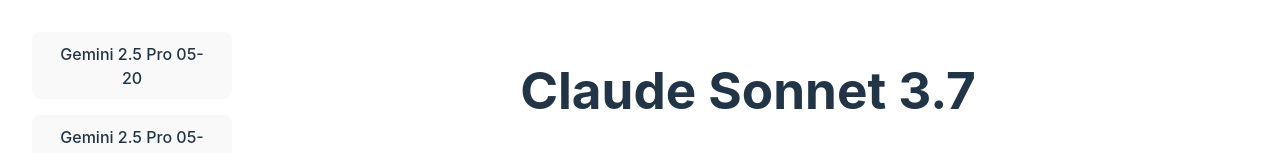
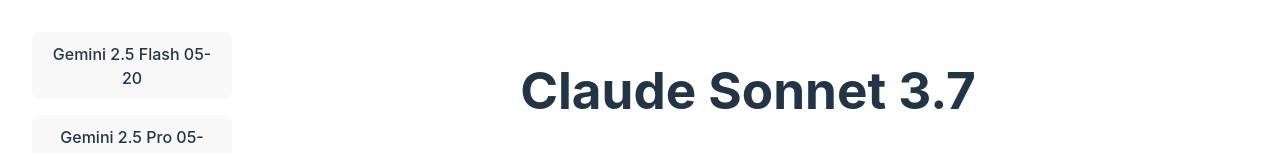
Before and after one commit to pappitti/escalator-bench, a React (Vite) app: page / in a window 1280 px wide. Shown: the top 153 px of the page. Built offline with nearby package versions, Linux system fonts and the light colour scheme.

Commit message:
change gemini 2.5 pro 0520 for gemini 2.5 flash 0520

```diff
--- a/src/App.jsx
+++ b/src/App.jsx
@@ -11,7 +11,7 @@
 import Gemini2ProViz from './models/gemini2-pro'
 import Gemini25ProViz from './models/gemini2.5-pro'
 import Gemini25Pro0506Viz from './models/gemini2.5-pro-0506'
-import Gemini25Pro0520Viz from './models/gemini2.5-pro-0520'
+import Gemini25Flash0520Viz from './models/gemini2.5-flash-0520'
 import Gemini2FlashThinkingExpViz from './models/gemini2-flash-thinking-experimental'
 import QwQViz from './models/qwq32b'
 import Dsv3Viz from './models/dsv3'
@@ -21,7 +21,7 @@
   const [assistant, setAssistant] = useState("Claude Sonnet 3.7")
 
   const modelElements ={
-    "Gemini 2.5 Pro 05-20" : Gemini25Pro0520Viz,
+    "Gemini 2.5 Flash 05-20" : Gemini25Flash0520Viz,
     "Gemini 2.5 Pro 05-06" : Gemini25Pro0506Viz,
     "Gemini 2.5 Pro 03-25" : Gemini25ProViz,
     "DeepSeek v3 0324" : Dsv3Viz,
--- a/src/models/gemini2.5-pro-0520.jsx
+++ b/src/models/gemini2.5-flash-0520.jsx
@@ -1,5 +1,5 @@
 /******************************************************
- * LICENCE : GEMINI 2.5 PRO 0520 OUTPUT
+ * LICENCE : GEMINI 2.5 Flash 0520 OUTPUT
 *******************************************************/
 
 import React, { useState, useEffect, useRef, useCallback } from 'react';
@@ -618,7 +618,7 @@
     );
 };
 
-function Gemini25pro0520Viz() {
+function Gemini25Flash0520Viz() {
 
     const [inputs, setInputs] = useState({
         escalatorLength: 10,       // meters
@@ -664,7 +664,7 @@
 
     return (
         <div className="container mx-auto p-4">
-            <div><em>Note : Gemini 2.5 Pro 05-06 built this in 2 shots (typical issue with state update through hooks)</em></div>
+            <div><em>Note : Gemini 2.5 Flash 05-06 built this in 2 shots (typical issue with state update through hooks)</em></div>
             <div className="min-h-screen bg-gray-50 p-6 font-sans antialiased">
                 <h1 className="text-4xl font-extrabold text-center text-gray-800 mb-8">
                     Optimal Escalator Strategy Simulator
@@ -697,4 +697,4 @@
 
 }
 
-export default Gemini25pro0520Viz;
+export default Gemini25Flash0520Viz;
```
